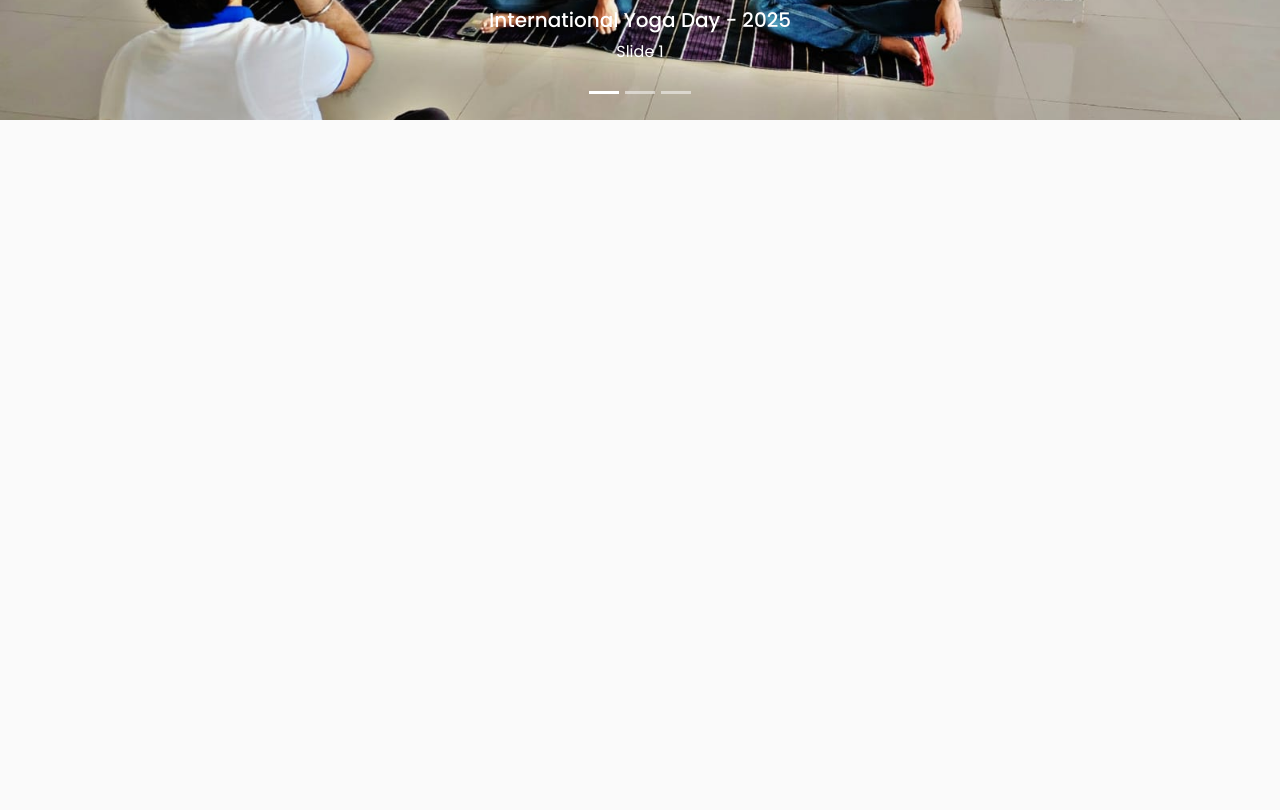
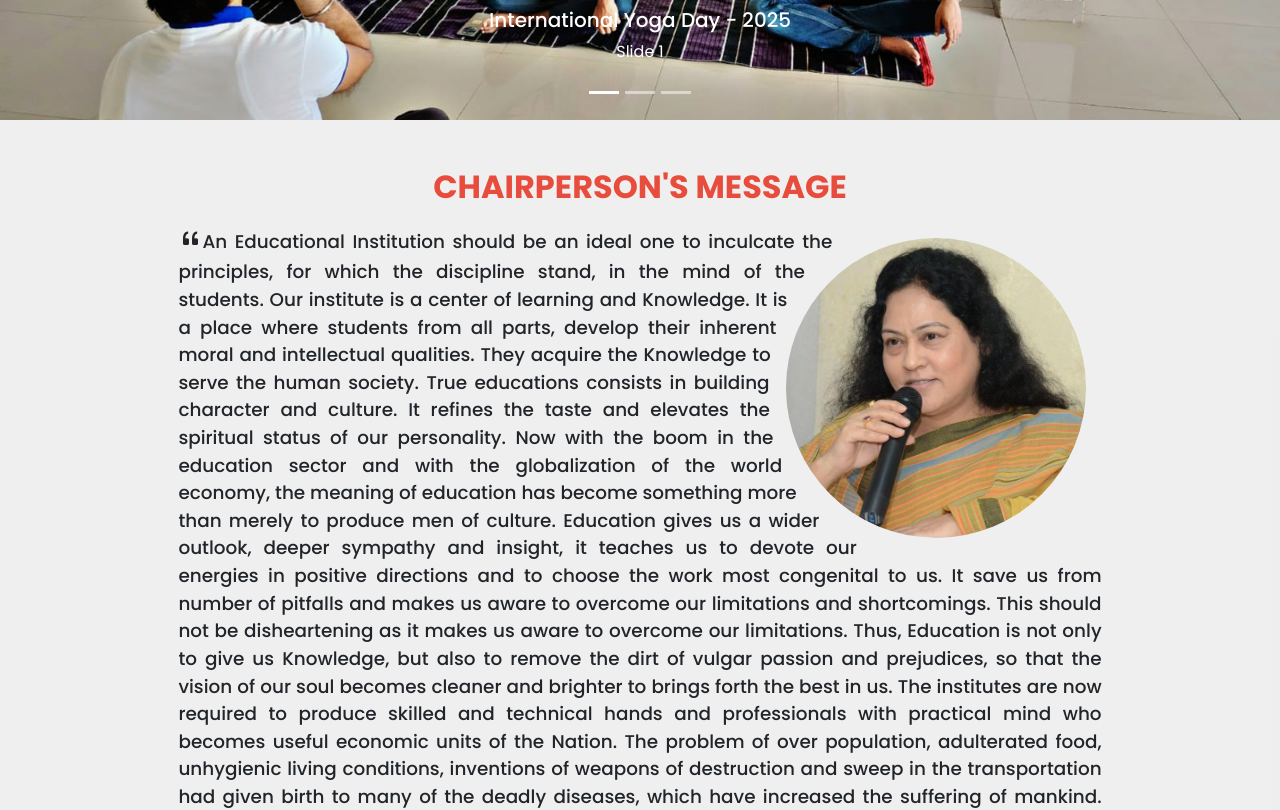
Before and after one commit to princeshrivastava0/sophia-college-nursing-website, a Next.js app: page /nursing/ in a window 1280 px wide. Shown: the part 680-1490 px from the top of the page. Built offline with nearby package versions, Linux system fonts and the light colour scheme.

Commit message:
Chairperson's Message Component - Completed

```diff
--- /dev/null
+++ b/src/components/ChairpersonsDesk.js
@@ -0,0 +1,133 @@
+import Image from "next/image";
+import { useRouter } from "next/router";
+
+function ChairpersonsDesk() {
+  const router = useRouter();
+  const { basePath } = router;
+
+  return (
+    <>
+      <style jsx>{`
+        @media screen and (max-width: 767px) {
+          .container {
+            display: flex;
+            flex-direction: column;
+            justify-content: center;
+            align-items: center;
+            width: 100% !important;
+          }
+
+          .responsive-float {
+            float: none !important;
+            shape-outside: none !important;
+            display: block;
+            margin: 1rem auto !important;
+          }
+        }
+      `}</style>
+      <section
+        id="chairperson-desk"
+        style={{ backgroundColor: "#d6d6d654" }}
+        className="p-5 text-center w-100"
+      >
+        <h2
+          className="fw-bold"
+          style={{ textTransform: "uppercase", color: "#e74c3c" }}
+        >
+          Chairperson's Message
+        </h2>
+        {/* Container */}
+        <div className="container my-3 mx-auto" style={{ width: "80%" }}>
+          <div>
+            {/* Chairperson's Image floated right */}
+            <div
+              className="m-3 responsive-float"
+              style={{
+                float: "right",
+                width: "300px",
+                height: "300px",
+                borderRadius: "50%",
+                overflow: "hidden",
+                position: "relative",
+                shapeOutside: "circle()",
+                WebkitShapeOutside: "circle()",
+              }}
+            >
+              <Image
+                src={`${basePath}/chairperson-img.jpeg`}
+                alt="chairperson"
+                fill
+                style={{ objectFit: "cover" }}
+              />
+            </div>
+
+            {/* Chairperson's Message */}
+            <p
+              style={{
+                textAlign: "justify",
+                fontWeight: "500",
+                fontSize: "1.15rem",
+              }}
+              className=""
+            >
+              <span style={{ fontSize: "1.5rem" }}>
+                <i className="bi bi-quote"></i>
+              </span>
+              An Educational Institution should be an ideal one to inculcate the
+              principles, for which the discipline stand, in the mind of the
+              students. Our institute is a center of learning and Knowledge. It
+              is a place where students from all parts, develop their inherent
+              moral and intellectual qualities. They acquire the Knowledge to
+              serve the human society. True educations consists in building
+              character and culture. It refines the taste and elevates the
+              spiritual status of our personality. Now with the boom in the
+              education sector and with the globalization of the world economy,
+              the meaning of education has become something more than merely to
+              produce men of culture. Education gives us a wider outlook, deeper
+              sympathy and insight, it teaches us to devote our energies in
+              positive directions and to choose the work most congenital to us.
+              It save us from number of pitfalls and makes us aware to overcome
+              our limitations and shortcomings. This should not be disheartening
+              as it makes us aware to overcome our limitations. Thus, Education
+              is not only to give us Knowledge, but also to remove the dirt of
+              vulgar passion and prejudices, so that the vision of our soul
+              becomes cleaner and brighter to brings forth the best in us. The
+              institutes are now required to produce skilled and technical hands
+              and professionals with practical mind who becomes useful economic
+              units of the Nation. The problem of over population, adulterated
+              food, unhygienic living conditions, inventions of weapons of
+              destruction and sweep in the transportation had given birth to
+              many of the deadly diseases, which have increased the suffering of
+              mankind. This has resulted in the increased demand of medicine,
+              professionals, hospitals, nursing homes and also trained and
+              qualified Doctors and skilled nursing professionals. Thus, we see
+              a huge rising demand of nursing professionals in India and abroad.
+              But we should not forget that despite all the glare of today’s
+              globalpolicies, actual and real knowledge is that which is
+              designed for salvation and for the development of our soul. So
+              dear students I invite you all to join Sophia Institute of Medical
+              Science and become a productive member of our group. Here we
+              transform your personality readily to face the challenges of
+              tomorrow by your spiritual and moral building and technical
+              know-how, so necessary for a worthy citizen of our great country.
+              <span
+                style={{
+                  fontSize: "1.5rem",
+                  display: "inline-block",
+                  transform: "scaleX(-1)",
+                }}
+              >
+                <i className="bi bi-quote"></i>
+              </span>
+            </p>
+          </div>
+
+          {/* Clear float */}
+          <div style={{ clear: "both" }}></div>
+        </div>
+      </section>
+    </>
+  );
+}
+
+export default ChairpersonsDesk;
--- a/src/components/Header.js
+++ b/src/components/Header.js
@@ -85,7 +85,7 @@ function Header({ portfolioBtn, activeSection }) {
     },
     {
       title: "Gallery",
-      path: "",
+      path: "/gallery",
     },
     {
       title: "Contact Us",
@@ -229,7 +229,7 @@ function Header({ portfolioBtn, activeSection }) {
                   <Link
                     className={`text-decoration-none mx-4`}
                     key={`nav-item-${index}`}
-                    href={`#${item.path}`}
+                    href={`${item.path}`}
                     onClick={() => {
                       setIsActiveTab(item.title);
                       isTabClicked.current = true;
--- a/src/pages/_app.js
+++ b/src/pages/_app.js
@@ -4,6 +4,7 @@ import "bootstrap-icons/font/bootstrap-icons.css";
 import { useState, useEffect } from "react";
 import { useRouter } from "next/router";
 import LoaderScreen from "@/components/LoaderScreen";
+import Header from "@/components/Header";
 import Footer from "@/components/Footer";
 
 export default function App({ Component, pageProps }) {
@@ -42,6 +43,10 @@ export default function App({ Component, pageProps }) {
   return (
     <>
       {isLoading && <LoaderScreen />}
+      {/* Header */}
+      <div style={{ height: "13vh" }}>
+        <Header />
+      </div>
       <Component {...pageProps} />
       {/* Footer */}
       <Footer />
--- /dev/null
+++ b/src/pages/gallery.js
@@ -0,0 +1,5 @@
+function gallery() {
+  return <section id="gallery"></section>;
+}
+
+export default gallery;
--- a/src/pages/index.js
+++ b/src/pages/index.js
@@ -1,8 +1,8 @@
 import { useRouter } from "next/router";
 import CustomHead from "@/components/CustomHead";
-import Header from "@/components/Header";
 import HeroSection from "@/components/HeroSection";
 import EventHighlights from "@/components/EventHighlights";
+import ChairpersonsDesk from "@/components/ChairpersonsDesk";
 
 export default function Home() {
   // Using useRouter to get the base path for images
@@ -18,11 +18,6 @@ export default function Home() {
         url={"https://sophiainstitutes.com/nursing"}
       />
 
-      {/* Header */}
-      <div style={{ height: "13vh" }}>
-        <Header />
-      </div>
-
       {/* Hero Section */}
       <div
         style={{
@@ -33,6 +28,11 @@ export default function Home() {
         <HeroSection />
       </div>
 
+      {/* Chairperson's Desk */}
+      <div>
+        <ChairpersonsDesk />
+      </div>
+
       <div style={{ height: "100vh" }}></div>
 
       {/* Event Highlights */}
--- a/src/styles/globals.css
+++ b/src/styles/globals.css
@@ -4,6 +4,7 @@ html,
 body {
   max-width: 100vw;
   overflow-x: hidden;
+  scroll-behavior: smooth;
 }
 
 body {
```
Also changed, not shown: public/chairperson-img.jpeg (added).
